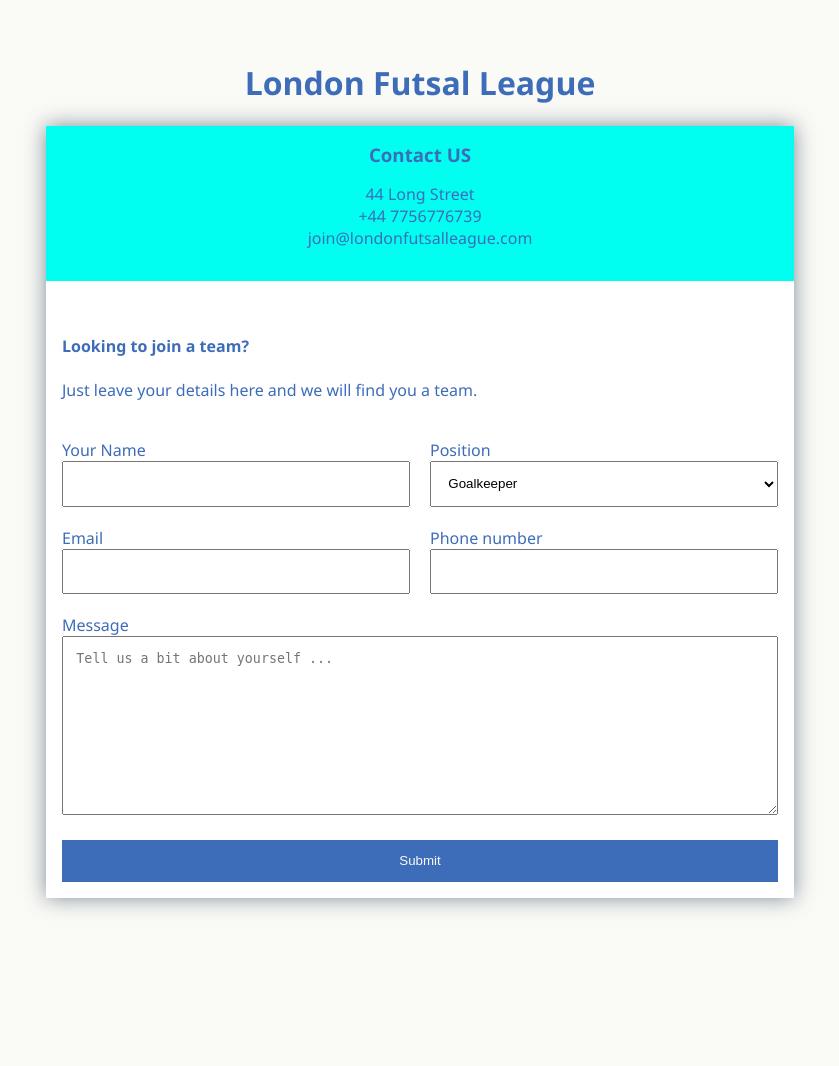
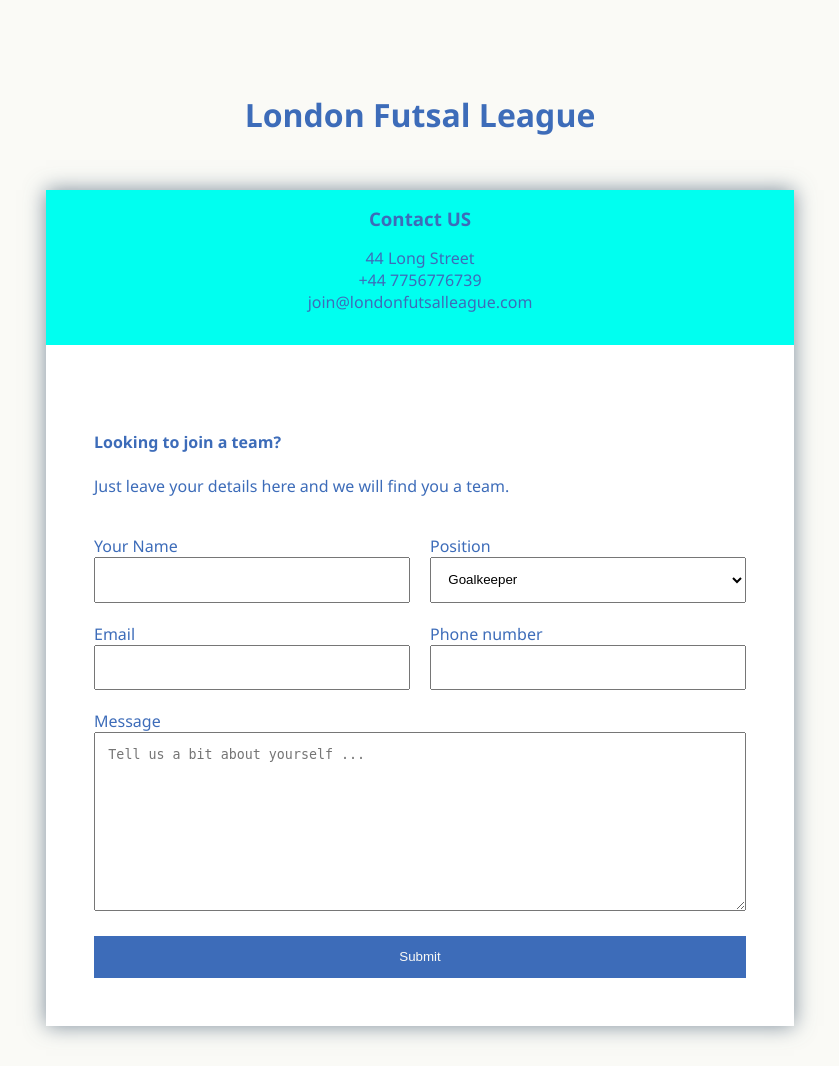
Before and after one commit to gerokal/LFL, a PHP site: page /form.html in a window 1280 px wide. Shown: the whole page, without its empty margins (220-1059 px from the left). Before the commit the page ends 912 px from the top, so only its background shows below. Run offline with PHP 8.4, Linux system fonts and the light colour scheme.

Commit message:
added some padding elements to style.css

```diff
--- a/style.css
+++ b/style.css
@@ -18,6 +18,7 @@ body{
 
 .logo{
     text-align: center;
+    padding: 1em;
 }
 
 ul{
@@ -48,6 +49,7 @@ ul{
 
 .contact{
     background: #ffffff;
+    padding: 3em;
 }
 
 .contact form{
```
